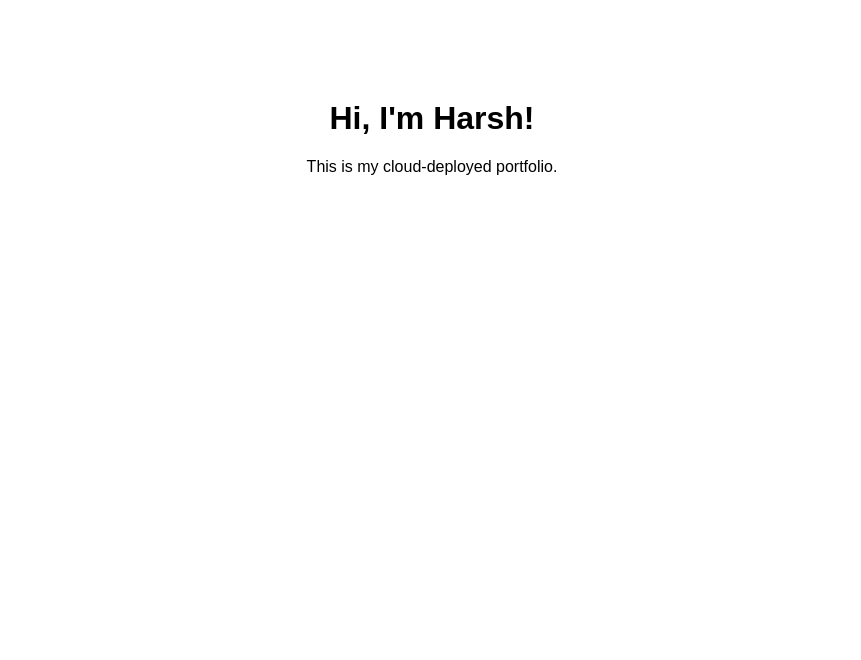
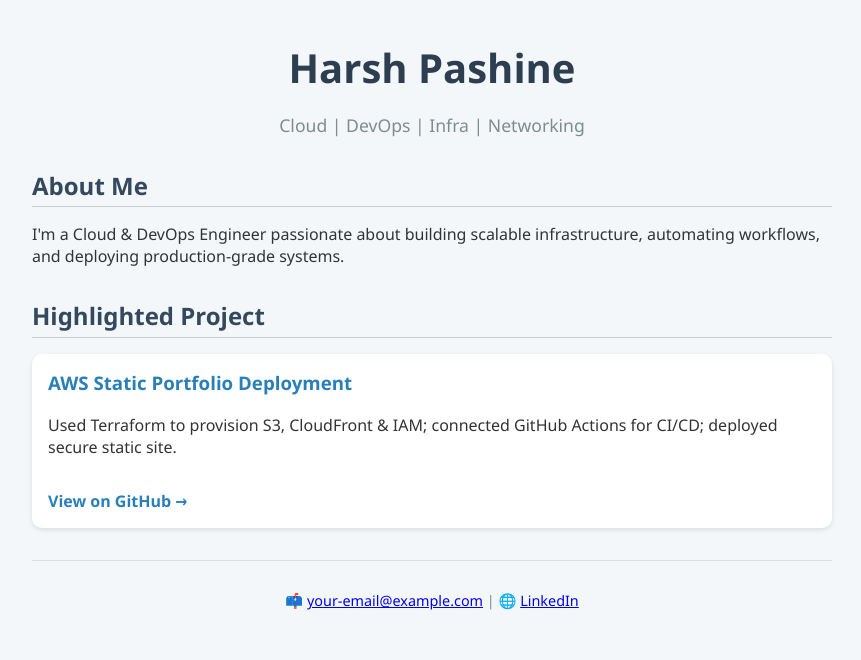
Before and after one commit to hdp01/aws-portfolio-project, a plain HTML site: page public/index.html in a window 1280 px wide. Shown: the whole page, without its empty margins (208-1069 px from the left). Drawn offline with Linux system fonts and the light colour scheme.

Commit message:
updated website code and added github action script

```diff
--- a/public/index.html
+++ b/public/index.html
@@ -1,11 +1,39 @@
 <!DOCTYPE html>
-<html>
-  <head>
-    <title>Harsh's Portfolio</title>
-    <link rel="stylesheet" href="style.css">
-  </head>
-  <body>
-    <h1>Hi, I'm Harsh!</h1>
-    <p>This is my cloud-deployed portfolio.</p>
-  </body>
+<html lang="en">
+<head>
+  <meta charset="UTF-8" />
+  <meta name="viewport" content="width=device-width, initial-scale=1.0" />
+  <title>Harsh Pashine | Cloud & DevOps Engineer</title>
+  <link rel="stylesheet" href="style.css" />
+</head>
+<body>
+  <div class="container">
+    <header>
+      <h1>Harsh Pashine</h1>
+      <p>Cloud | DevOps | Infra | Networking</p>
+    </header>
+
+    <section class="about">
+      <h2>About Me</h2>
+      <p>
+        I'm a Cloud & DevOps Engineer passionate about building scalable infrastructure, automating workflows, and deploying production-grade systems.
+      </p>
+    </section>
+
+    <section class="projects">
+      <h2>Highlighted Project</h2>
+      <div class="card">
+        <h3>AWS Static Portfolio Deployment</h3>
+        <p>
+          Used Terraform to provision S3, CloudFront & IAM; connected GitHub Actions for CI/CD; deployed secure static site.
+        </p>
+        <a href="https://github.com/harsh-pashine/aws-portfolio-project" target="_blank">View on GitHub →</a>
+      </div>
+    </section>
+
+    <footer>
+      <p>📫 <a href="mailto:your-email@example.com">your-email@example.com</a> | 🌐 <a href="https://linkedin.com/in/harshpashine">LinkedIn</a></p>
+    </footer>
+  </div>
+</body>
 </html>
--- a/public/style.css
+++ b/public/style.css
@@ -1,5 +1,72 @@
 body {
-  font-family: Arial, sans-serif;
+  font-family: 'Segoe UI', Tahoma, Geneva, Verdana, sans-serif;
+  margin: 0;
+  padding: 0;
+  background: #f4f7fa;
+  color: #333;
+}
+
+.container {
+  max-width: 800px;
+  margin: 0 auto;
+  padding: 2rem;
+}
+
+header {
   text-align: center;
-  margin-top: 100px;
+  margin-bottom: 2rem;
 }
+
+header h1 {
+  font-size: 2.5rem;
+  margin: 0.5rem 0;
+  color: #2c3e50;
+}
+
+header p {
+  font-size: 1.1rem;
+  color: #7f8c8d;
+}
+
+section {
+  margin-bottom: 2rem;
+}
+
+h2 {
+  color: #34495e;
+  margin-bottom: 1rem;
+  border-bottom: 1px solid #ccc;
+  padding-bottom: 0.3rem;
+}
+
+.card {
+  background: #ffffff;
+  border-radius: 10px;
+  padding: 1rem;
+  box-shadow: 0 2px 5px rgba(0,0,0,0.1);
+}
+
+.card h3 {
+  margin-top: 0;
+  color: #2980b9;
+}
+
+.card a {
+  display: inline-block;
+  margin-top: 1rem;
+  text-decoration: none;
+  color: #2980b9;
+  font-weight: bold;
+}
+
+.card a:hover {
+  text-decoration: underline;
+}
+
+footer {
+  text-align: center;
+  font-size: 0.9rem;
+  color: #7f8c8d;
+  border-top: 1px solid #ddd;
+  padding-top: 1rem;
+}
```
